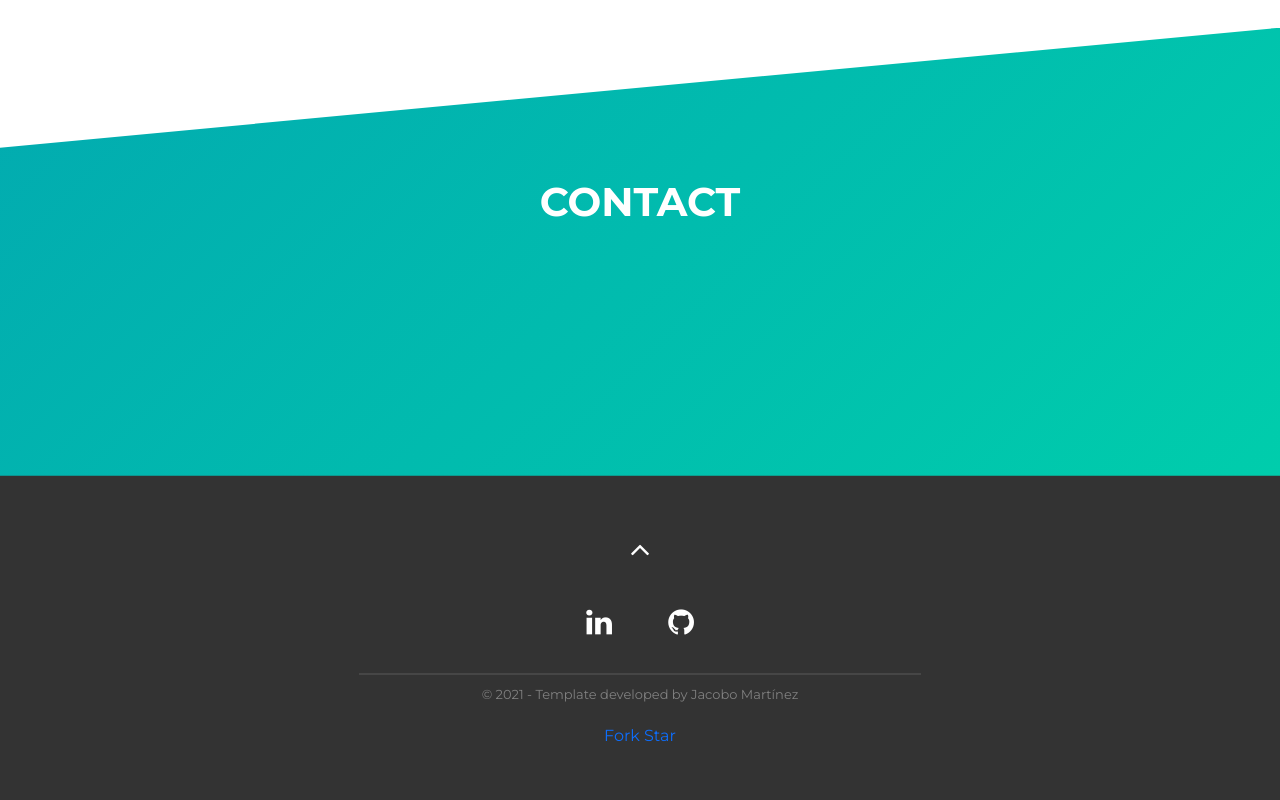
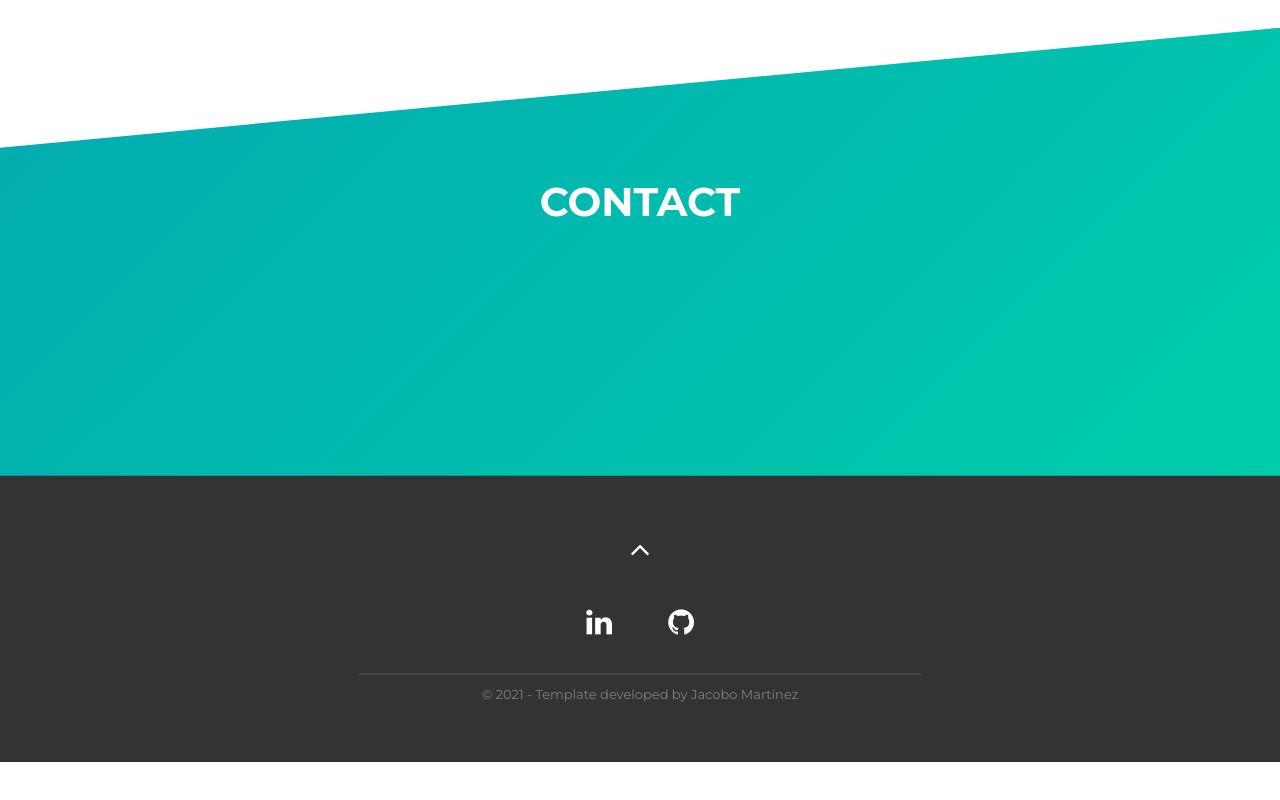
Before and after one commit to ulisesfm-py/ulisesfm-py.github.io, a website built with Parcel: page src/index.html in a window 1280 px wide. Shown: the part 3388-4188 px from the top of the page. After the commit the page ends 4150 px from the top, so only its background shows below. Built offline with nearby package versions, Linux system fonts and the light colour scheme.

```diff
--- a/src/index.html
+++ b/src/index.html
@@ -262,15 +262,6 @@
         © 2021 - Template developed by
         <a rel="noreferrer" href="https://github.com/cobidev" target="_blank">Jacobo Martínez</a>
       </p>
-
-      <!-- TO DO: remove this entire paragraph once you finish your portfolio -->
-      <p class="mt-3 pt-3">
-        <a rel="noreferrer" class="github-button" href="https://github.com/cobidev/simplefolio/fork"
-          data-icon="octicon-repo-forked" data-size="large" data-show-count="true"
-          aria-label="Fork ntkme/github-buttons on GitHub">Fork</a>
-        <a rel="noreferrer" class="github-button" href="https://github.com/cobidev/simplefolio" data-icon="octicon-star"
-          data-size="large" data-show-count="true" aria-label="Star cobidev/simplefolio on GitHub">Star</a>
-      </p>
     </div>
   </footer>
   <!-- /END Footer Section -->
```
